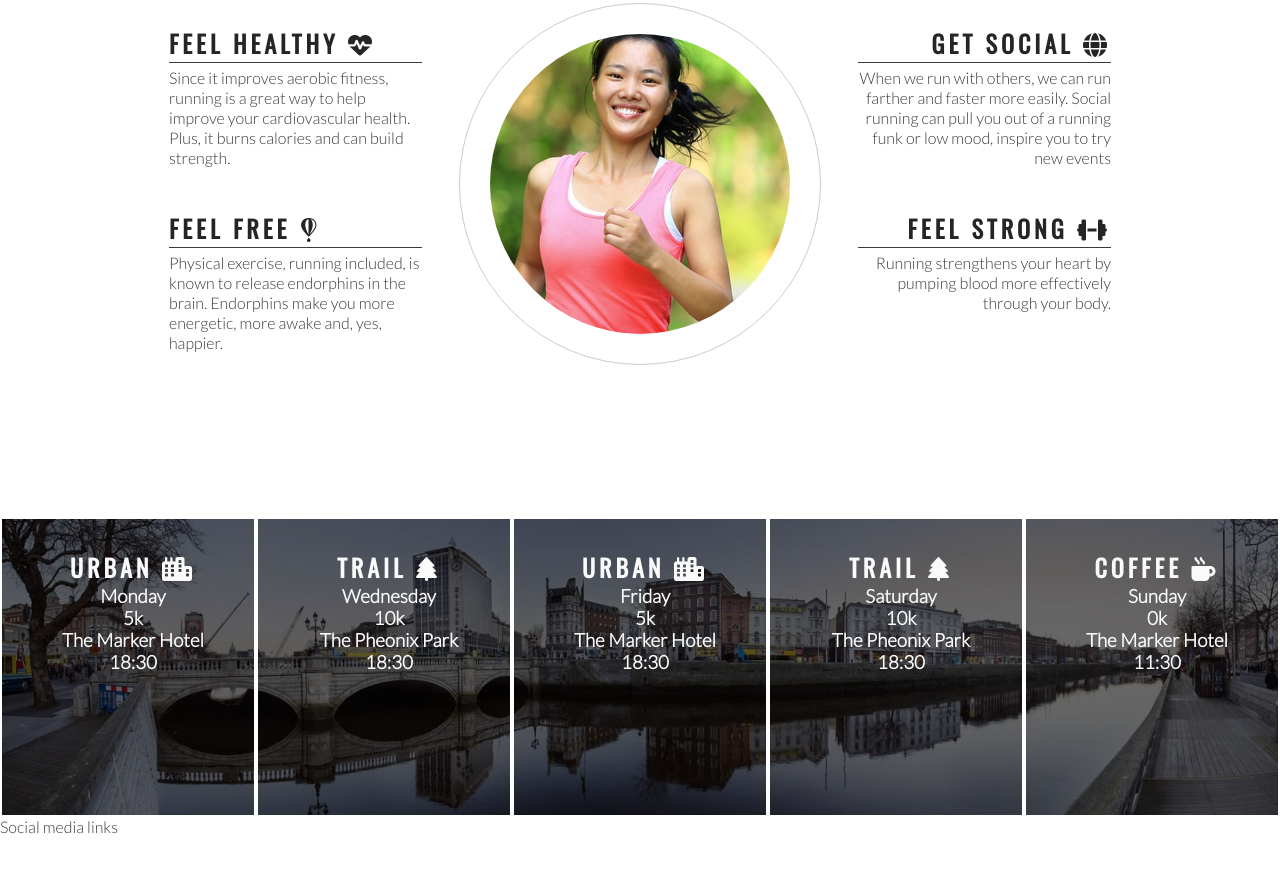
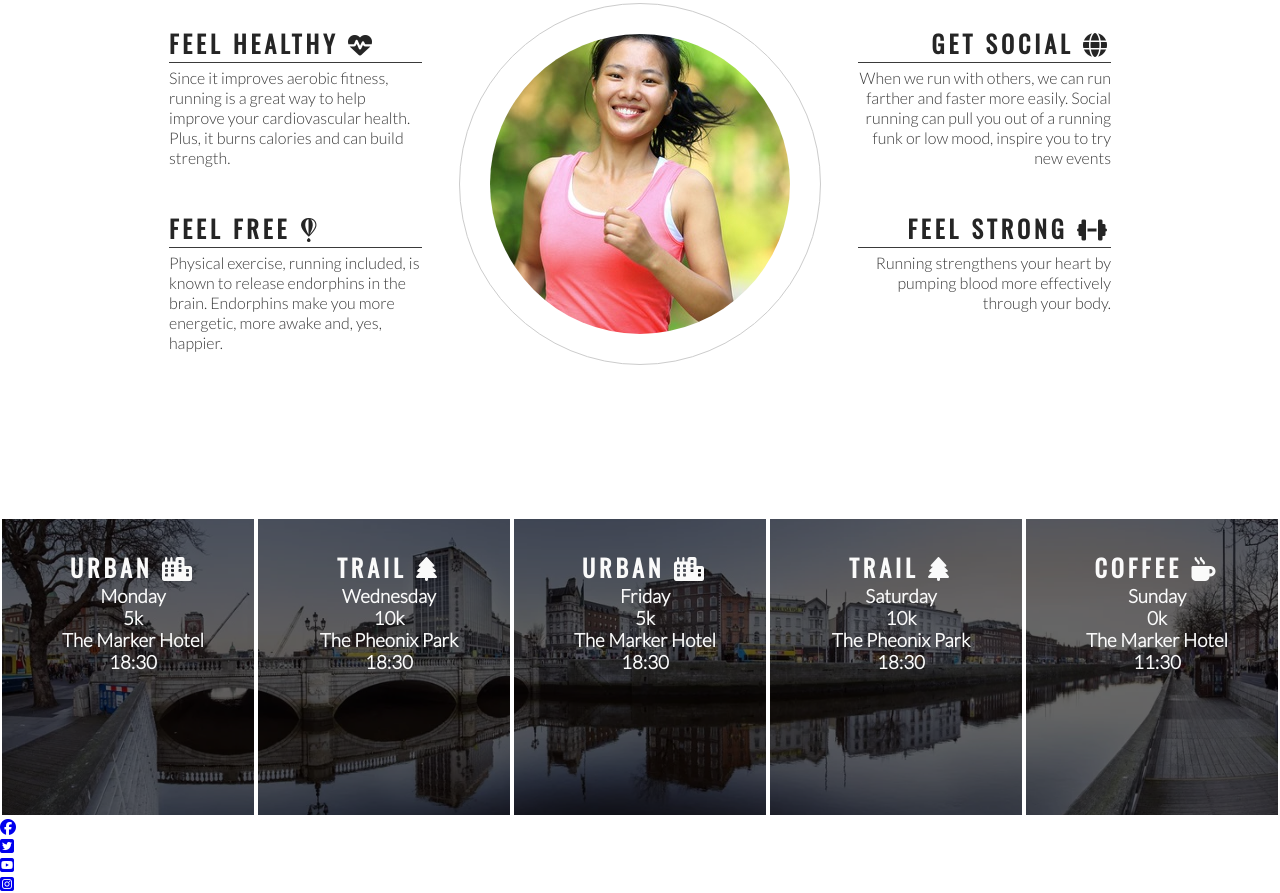
Before and after one commit to ssmi8/Love-Running, a plain HTML site: page index.html in a window 1280 px wide. Shown: the part 778-1671 px from the top of the page. Before the commit the page ends 1614 px from the top, so only its background shows below. Drawn offline with nearby package versions, Linux system fonts and the light colour scheme.

Commit message:
Add social media icons to footer

```diff
--- a/index.html
+++ b/index.html
@@ -110,7 +110,24 @@
     </div>
 </section>
 <footer>
-    Social media links
+    <ul>
+        <li>
+            <a href="https://facebook.com" target="_blank" rel="noopener"
+            aria-label="Visit our Facebook page (opens in a new tab)"><i class="fab fa-facebook"></i></a>
+        </li>
+        <li>
+            <a href="https://twitter.com" target="_blank" rel="noopener"
+            aria-label="Visit our Twitter page (opens in a new tab)"><i class="fab fa-twitter-square"></i></a>
+        </li>
+        <li>
+            <a href="https://youtube.com" target="_blank" rel="noopener"
+            aria-label="Visit our Youtube page (opens in a new tab)"><i class="fab fa-youtube-square"></i></a>
+        </li>
+        <li>
+            <a href="https://instagram.com" target="_blank" rel="noopener"
+            aria-label="Visit our Instagram page (opens in a new tab)"><i class="fab fa-instagram-square"></i></a>
+        </li>
+    </ul>
 </footer>
 </body>
 <!--font awesome script-->
```
